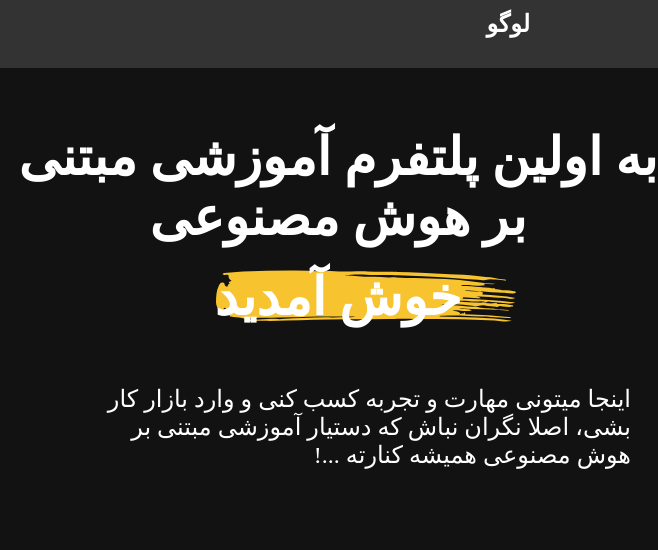
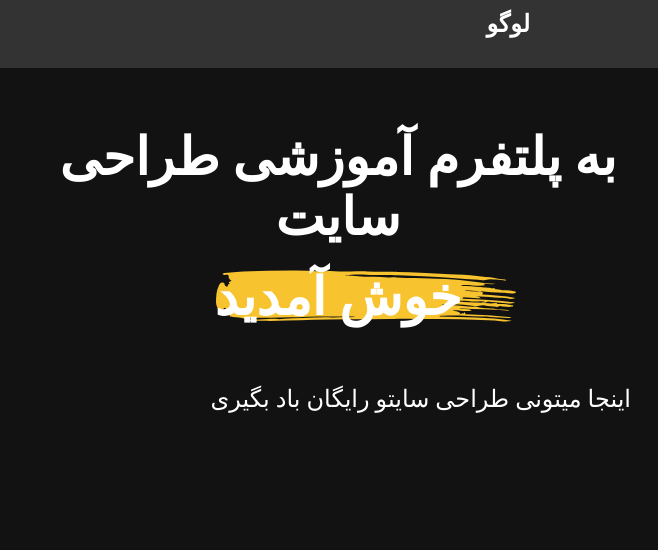
Before and after one commit to ataasadpour/web1, a plain HTML site: page index.html in a window 1280 px wide. Shown: the full height of the page, 622-1280 px from the left. Drawn offline with Linux system fonts and the light colour scheme; a web font is replaced by a local one.

Commit message:
Update index.html

```diff
--- a/index.html
+++ b/index.html
@@ -26,7 +26,7 @@
 <div class="hero">
 
     <div class="hero-title">
-        <h1 class="h1-1">به اولین پلتفرم آموزشی مبتنی بر هوش مصنوعی</h1>
+        <h1 class="h1-1">به پلتفرم آموزشی طراحی سایت</h1>
         <div class="h1-wel">
             <h1 class="h1-2">خوش آمدید</h1>
             <svg _ngcontent-ng-c3908853262="" width="300px" height="62.1px" enable-background="new 0 0 366 62.1"
@@ -37,8 +37,7 @@
             </svg>
         </div>
 
-        <p>اینجا میتونی مهارت و تجربه کسب کنی و وارد بازار کار بشی، اصلا نگران نباش که دستیار آموزشی مبتنی
-            بر هوش مصنوعی همیشه کنارته ...!</p>
+        <p>اینجا میتونی طراحی سایتو رایگان باد بگیری</p>
     </div>
     <div class="hero-img"><img src="file/img/lcp.png" alt=""></div>
 
```
